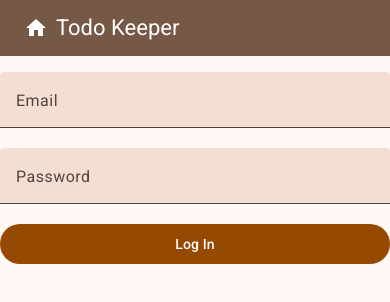
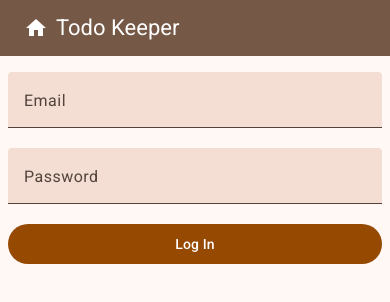
Before and after one commit to brunnre8/weblab-project, an Angular app in the folder frontend/: page /login in a window 390 px wide. Shown: the top 302 px of the page. Built offline with nearby package versions, Linux system fonts and the light colour scheme.

Commit message:
breakpoints should be vars

```diff
--- a/frontend/src/app/login/login.css
+++ b/frontend/src/app/login/login.css
@@ -4,7 +4,7 @@
 	justify-content: center;
 	padding: 0.5rem;
 
-	@media(max-width: 480px) {
+	@media(max-width: var(--bp-sm)) {
 		padding-inline: 0px;
 	}
 }
--- a/frontend/src/styles.css
+++ b/frontend/src/styles.css
@@ -1,4 +1,8 @@
 @import "gruvbox.css";
+
+:root {
+	--bp-sm: 480px;
+}
 
 *,
 *::before,
```
